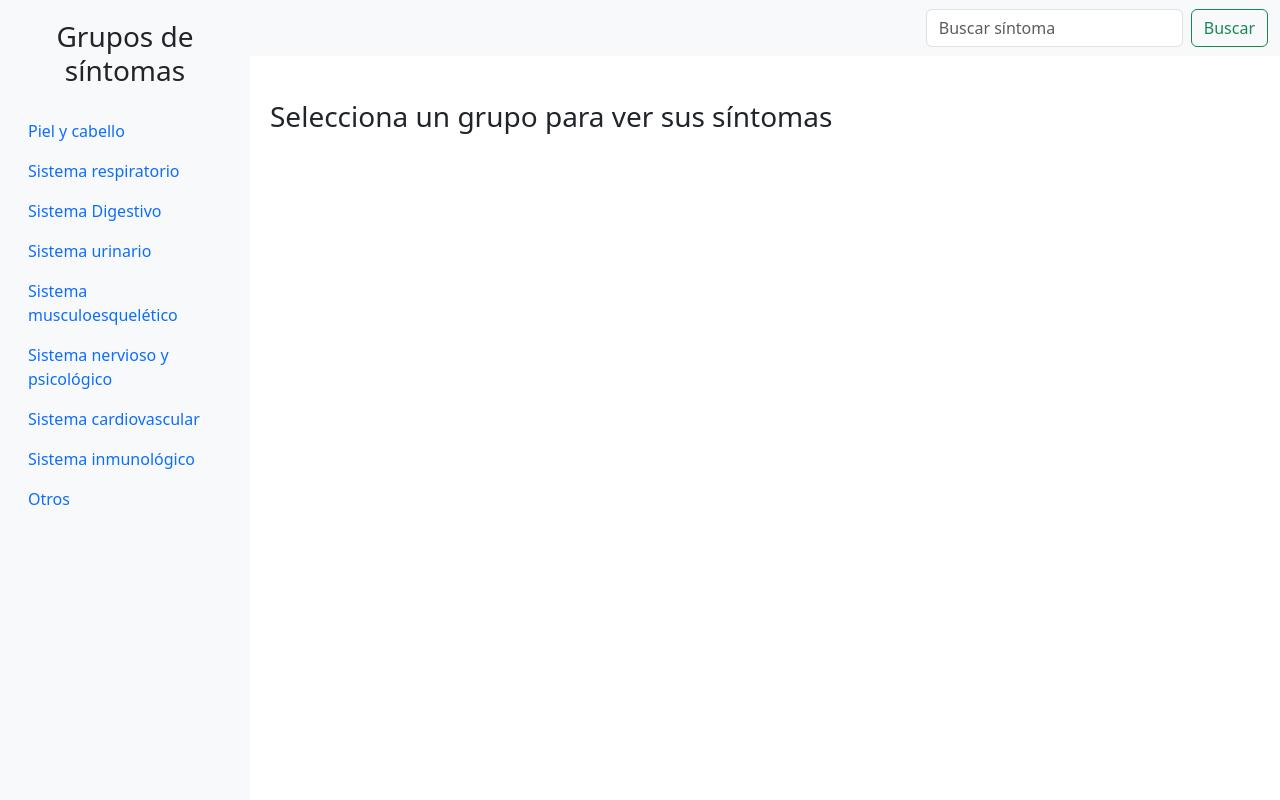
After one commit to isaigm/symptom-checker, a Flask app: page /categoria/1 in a window 1280 px wide. The commit adds this page. Run offline with Flask 3, Linux system fonts and the light colour scheme.

Commit message:
improving web app

```diff
--- a/web_app/app.py
+++ b/web_app/app.py
@@ -1,19 +1,24 @@
+from flask import Flask, render_template
 import json
-
-from flask import Flask, render_template
-
-
 app = Flask(__name__)
 
+# Datos de los síntomas por categorías
 
-# Open and read the JSON file
-with open('../symptoms.json', 'r') as file:
-    data = json.load(file)
+with open ('../categories.json') as file:
+    categories = json.load(file)
 
-@app.route("/")
-def main():
-    return render_template("index.html", symptoms=data)
+with open ('../symptoms.json') as file:
+    symptoms = json.load(file)
 
+@app.route('/')
+def index():
+    return render_template('index.html', categories=list(categories.keys()))
 
-if __name__ == "__main__":
+@app.route('/categoria/<categoria>')
+def categoria(categoria):
+    symp_per_cat = categories.get(categoria, [])
+    symp_per_cat = [symptoms[cat]["traduccion"] for cat in symp_per_cat]
+    return render_template('index.html', categories=list(categories.keys()), category=categoria, symp_per_cat=symp_per_cat)
+
+if __name__ == '__main__':
     app.run(debug=True)
--- /dev/null
+++ b/web_app/static/styles.css
@@ -0,0 +1,24 @@
+.nav-link.active {
+    background-color: #007bff;  /* Color de fondo (puedes cambiarlo) */
+    color: white;  /* Color del texto */
+    font-weight: bold;  /* Opcional: hacer el texto en negrita */
+}
+
+.nav-link:hover {
+    background-color: #0056b3;  /* Color de fondo al pasar el mouse */
+    color: white;
+}
+
+.sidebar {
+    position: fixed;
+    top: 0;
+    bottom: 0;
+    left: 0;
+    width: 250px;
+    background-color: #f8f9fa;
+    padding-top: 20px;
+}
+.content {
+    margin-left: 250px;
+    padding: 20px;
+}
--- /dev/null
+++ b/web_app/templates/base.html
@@ -0,0 +1,46 @@
+<!DOCTYPE html>
+<html lang="es">
+<head>
+    <meta charset="UTF-8">
+    <meta name="viewport" content="width=device-width, initial-scale=1.0">
+    <title>{% block title %}Lista de Síntomas{% endblock %}</title>
+    <!-- Vincular a Bootstrap -->
+    <link href="https://cdn.jsdelivr.net/npm/bootstrap@5.3.0-alpha1/dist/css/bootstrap.min.css" rel="stylesheet">
+    <link rel="stylesheet" href="{{ url_for('static', filename='styles.css') }}">
+
+</head>
+<body>
+    <div class="navbar navbar-light bg-light">
+        <div class="container-fluid">
+            <a class="navbar-brand" >Aplicación de Síntomas</a>
+            <form class="d-flex"  method="GET">
+                <input class="form-control me-2" type="search" placeholder="Buscar síntoma" aria-label="Search" name="query">
+                <button class="btn btn-outline-success" type="submit">Buscar</button>
+            </form>
+        </div>
+    </div>
+    <div class="container-fluid">
+        <div class="row">
+            <!-- Barra lateral -->
+            <div class="col-3 sidebar">
+                <h3 class="text-center mb-4">Grupos de síntomas</h3>
+                <ul class="nav flex-column">
+                    {% block sidebar %}
+                    <!-- Lista de categorías que se añadirá dinámicamente -->
+                    {% endblock %}
+                </ul>
+            </div>
+
+            <!-- Contenido principal -->
+            <div class="col content">
+                {% block content %}
+                <!-- Contenido que se añadirá dinámicamente -->
+                {% endblock %}
+            </div>
+        </div>
+    </div>
+
+    <!-- Vincular a los scripts de Bootstrap -->
+    <script src="https://cdn.jsdelivr.net/npm/bootstrap@5.3.0-alpha1/dist/js/bootstrap.bundle.min.js"></script>
+</body>
+</html>
--- a/web_app/templates/index.html
+++ b/web_app/templates/index.html
@@ -1,157 +1,41 @@
-<!DOCTYPE html>
-<html lang="en">
+{% extends "base.html" %}
 
-<head>
-    <meta charset="UTF-8">
-    <meta name="viewport" content="width=device-width, initial-scale=1.0">
-    <title>Seleccionar Síntomas</title>
-    <!-- Bootstrap CSS -->
-    <link href="https://cdn.jsdelivr.net/npm/bootstrap@5.3.0/dist/css/bootstrap.min.css" rel="stylesheet">
-    <style>
-        /* Estilos para el cuadro flotante */
-        .floating-alert {
-            position: fixed;
-            top: 20px;
-            right: 20px;
-            z-index: 1050; /* Asegura que esté encima de otros elementos */
-            display: none; /* Inicialmente oculto */
-            max-width: 300px; /* Ancho máximo */
-        }
-    </style>
-</head>
+{% block title %}Lista de Síntomas{% endblock %}
 
-<body>
-    <div class="container mt-5">
-        <h1 class="text-center mb-4">Selecciona tus síntomas</h1>
+{% block sidebar %}
+    <!-- Mostrar las categorías de síntomas -->
+    <ul class="nav flex-column">
+        {% for cat in categories %}
+            <li class="nav-item">
+                <!-- Añadir clase 'active' a la categoría seleccionada -->
+                <a class="nav-link"
+                   href="{{ url_for('categoria', categoria=cat) }}">
+                    {{ cat }}
+                </a>
+            </li>
+        {% endfor %}
+    </ul>
+{% endblock %}
 
-        <!-- Barra de búsqueda -->
-        <div class="mb-3">
-            <label for="searchSymptoms" class="form-label">Buscar síntomas:</label>
-            <input type="text" class="form-control" id="searchSymptoms" placeholder="Escribe un síntoma...">
-        </div>
-
-        <!-- Lista de selección de síntomas -->
-        <div class="mb-3">
-            <label class="form-label">Síntomas disponibles:</label>
-            <div id="symptomsContainer">
-                <!-- Los primeros síntomas se mostrarán dinámicamente aquí -->
-            </div>
-            <button id="loadMoreButton" class="btn btn-secondary btn-sm mt-3">
-                Mostrar más <span>&#x25BC;</span>
-            </button>
-        </div>
-
-        <!-- Botón de enviar -->
-        <button type="button" id="submitButton" class="btn btn-primary">Predecir enfermedad</button>
-    </div>
-
-    <!-- Alerta flotante para la predicción -->
-    <div id="predictionAlert" class="alert alert-success floating-alert"></div>
-
-    <!-- Bootstrap JS -->
-    <script src="https://cdn.jsdelivr.net/npm/bootstrap@5.3.0/dist/js/bootstrap.bundle.min.js"></script>
-
-    <!-- Script -->
-    <script>
-        const symptoms = {{ symptoms|tojson }}; // Pasamos los datos del backend
-        const symptomsContainer = document.getElementById('symptomsContainer');
-        const loadMoreButton = document.getElementById('loadMoreButton');
-        const searchInput = document.getElementById('searchSymptoms');
-        const submitButton = document.getElementById('submitButton');
-        const predictionAlert = document.getElementById('predictionAlert'); // Cuadro flotante
-
-        let currentDisplayCount = 0;
-        const displayStep = 20;
-
-        // Mostrar un lote de síntomas
-        function showSymptoms() {
-            const keys = Object.keys(symptoms);
-            const nextDisplayCount = Math.min(currentDisplayCount + displayStep, keys.length);
-
-            for (let i = currentDisplayCount; i < nextDisplayCount; i++) {
-                const key = keys[i];
-                const symptom = symptoms[key];
-                const symptomElement = `
-                    <div class="form-check">
-                        <input class="form-check-input symptom-item" type="checkbox" value="${symptom.idx}" id="${symptom.idx}">
-                        <label class="form-check-label" for="${symptom.idx}">${symptom.traduccion}</label>
-                    </div>
-                `;
-                symptomsContainer.insertAdjacentHTML('beforeend', symptomElement);
-            }
-
-            currentDisplayCount = nextDisplayCount;
-
-            if (currentDisplayCount >= keys.length) {
-                loadMoreButton.style.display = 'none';
-            }
-        }
-
-        // Filtrar síntomas dinámicamente
-        searchInput.addEventListener('input', () => {
-            const query = searchInput.value.toLowerCase();
-            const symptomItems = document.querySelectorAll('.symptom-item');
-            symptomItems.forEach(item => {
-                const label = item.nextElementSibling.textContent.toLowerCase();
-                if (label.includes(query)) {
-                    item.parentElement.style.display = '';
-                } else {
-                    item.parentElement.style.display = 'none';
-                }
-            });
-        });
-
-        // Mostrar predicción en cuadro flotante
-        function showPrediction(prediction) {
-            predictionAlert.textContent = JSON.stringify(prediction, null, 2); // Formatear JSON
-            predictionAlert.style.display = 'block';
-
-            // Ocultar después de 10 segundos
-            setTimeout(() => {
-                predictionAlert.style.display = 'none';
-            }, 10000);
-        }
-
-        // Enviar síntomas seleccionados al backend
-        submitButton.addEventListener('click', async () => {
-            const symptomItems = document.querySelectorAll('.symptom-item');
-            const selectedSymptoms = Array.from(symptomItems)
-                .filter(item => item.checked)
-                .map(item => item.value);
-
-            if (selectedSymptoms.length === 0) {
-                alert('Por favor, selecciona al menos un síntoma.');
-                return;
-            }
-
-            const data = { symptom_list: selectedSymptoms };
-
-            try {
-                const response = await fetch('http://127.0.0.1:8000/inference', {
-                    method: 'POST',
-                    headers: {
-                        'Content-Type': 'application/json',
-                        'Access-Control-Allow-Origin': '*',
-                        'Access-Control-Allow-Methods': 'POST'
-                    },
-                    body: JSON.stringify(data)
-                });
-
-                if (response.ok) {
-                    const result = await response.json();
-                    showPrediction(result); // Mostrar el resultado en el cuadro flotante
-                } else {
-                    alert('Error al enviar los síntomas. Por favor, intenta nuevamente.');
-                }
-            } catch (error) {
-                console.error('Error:', error);
-                alert('No se pudo conectar con el servidor.');
-            }
-        });
-
-        loadMoreButton.addEventListener('click', showSymptoms);
-        showSymptoms();
-    </script>
-</body>
-
-</html>
+{% block content %}
+    {% if symp_per_cat %}
+        <h3 class="my-4">{{ category }}</h3>
+        <form method="POST">
+            <ul class="list-group">
+                {% for symp in symp_per_cat %}
+                    <li class="list-group-item">
+                        <div class="form-check">
+                            <input class="form-check-input" type="checkbox" id="symp_{{ loop.index }}" name="sintomas" value="{{ symp }}">
+                            <label class="form-check-label" for="symp_{{ loop.index }}">
+                                {{ symp.replace('_', ' ').capitalize() }}
+                            </label>
+                        </div>
+                    </li>
+                {% endfor %}
+            </ul>
+            <button type="submit" class="btn btn-primary mt-3">Guardar selección</button>
+        </form>
+    {% else %}
+        <h3 class="my-4">Selecciona un grupo para ver sus síntomas</h3>
+    {% endif %}
+{% endblock %}
```
Also changed, not shown: web_app/templates/index_temp.html (added, +157 -0 lines).
